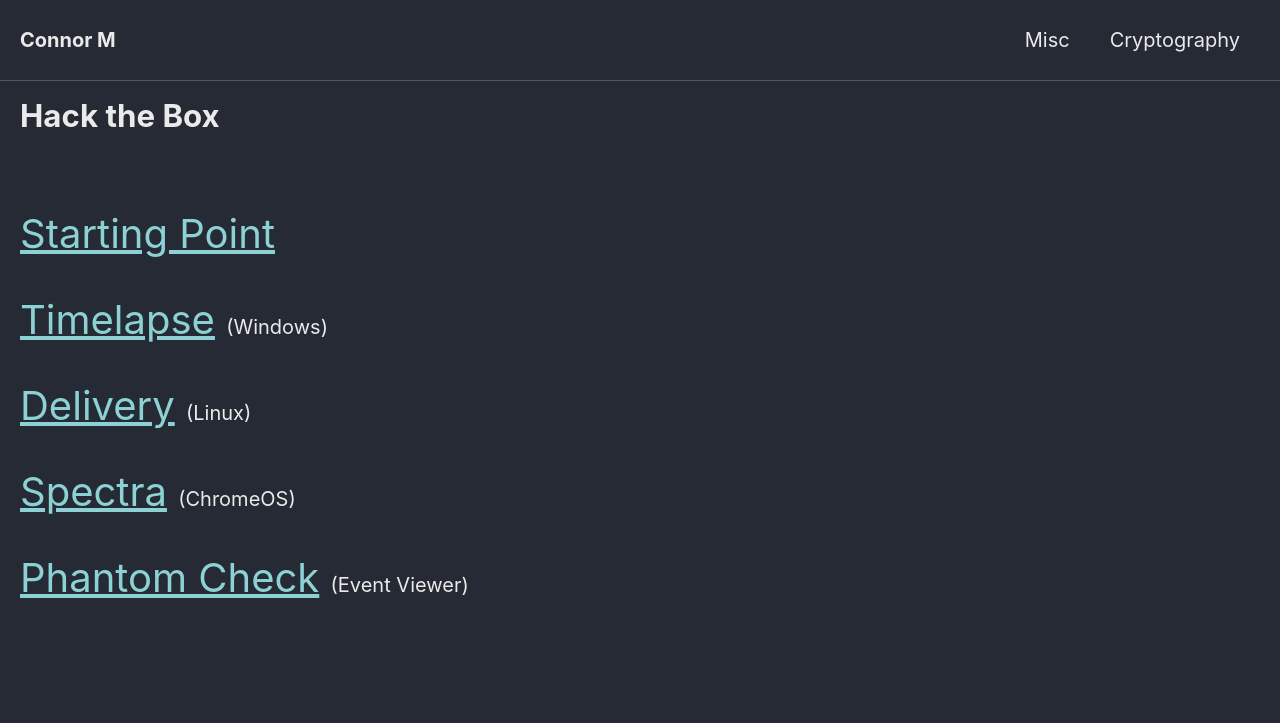
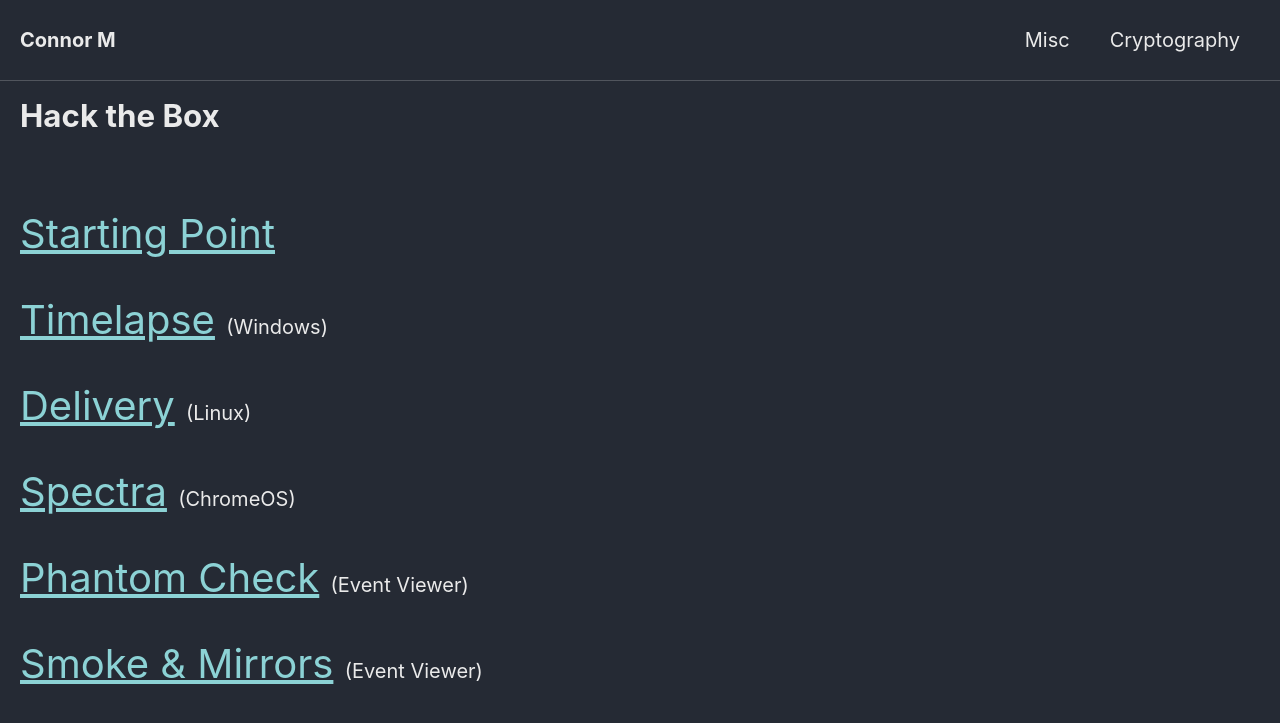
Before and after one commit to Connor-McCartney/Connor-McCartney.github.io, a Jekyll site: the page built from _pages/misc/htb.md, in a window 1280 px wide. Shown: the top 723 px of the page. Built offline with Jekyll 4.4.1, drawn with Linux system fonts in a browser that asks for light colours; cached includes are drawn as plain includes.

Commit message:
Update htb.md

```diff
--- a/_pages/misc/htb.md
+++ b/_pages/misc/htb.md
@@ -14,3 +14,5 @@ title: Hack the Box
 <span style="font-size:2em;">   [Spectra](/misc/htb/spectra)   </span>   (ChromeOS)
 
 <span style="font-size:2em;">   [Phantom Check](/misc/htb/phantom-check)   </span>   (Event Viewer)
+
+<span style="font-size:2em;">   [Smoke & Mirrors](/misc/htb/smoke-and-mirrors)   </span>   (Event Viewer)
```
